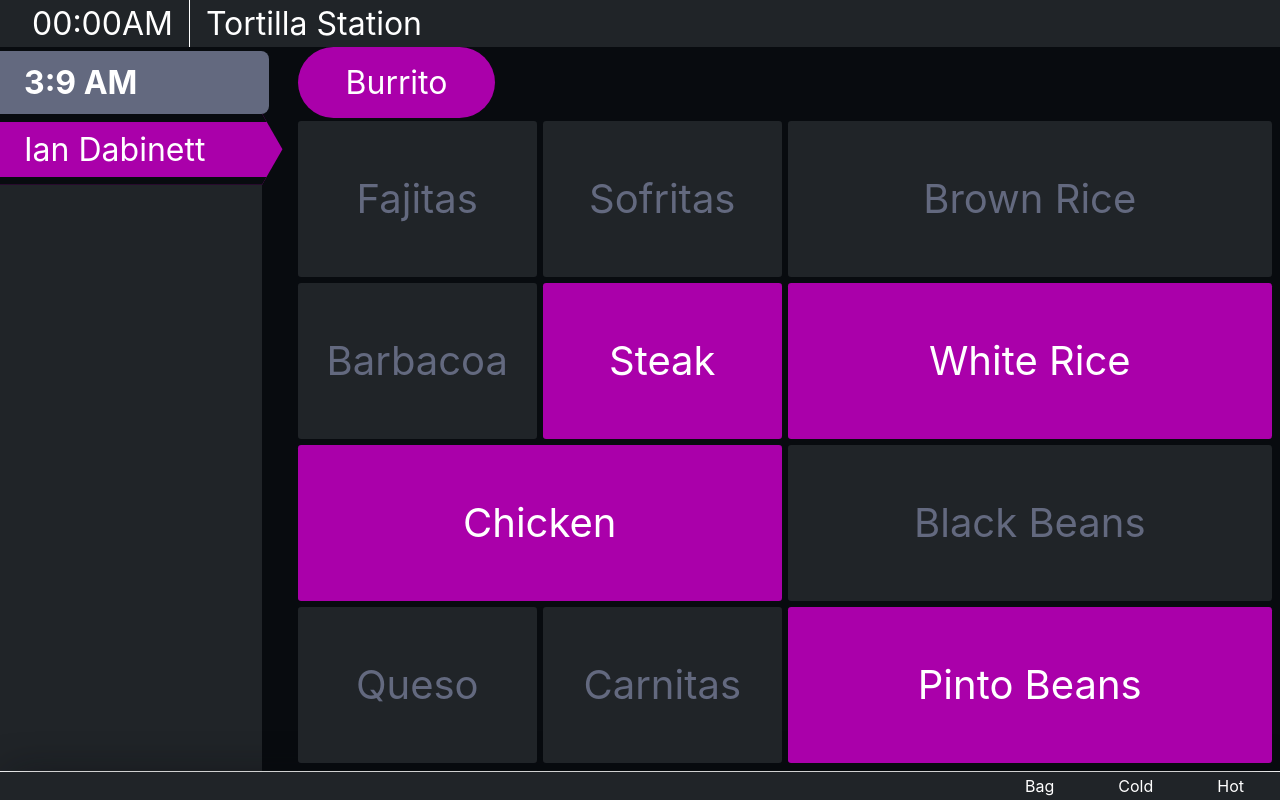
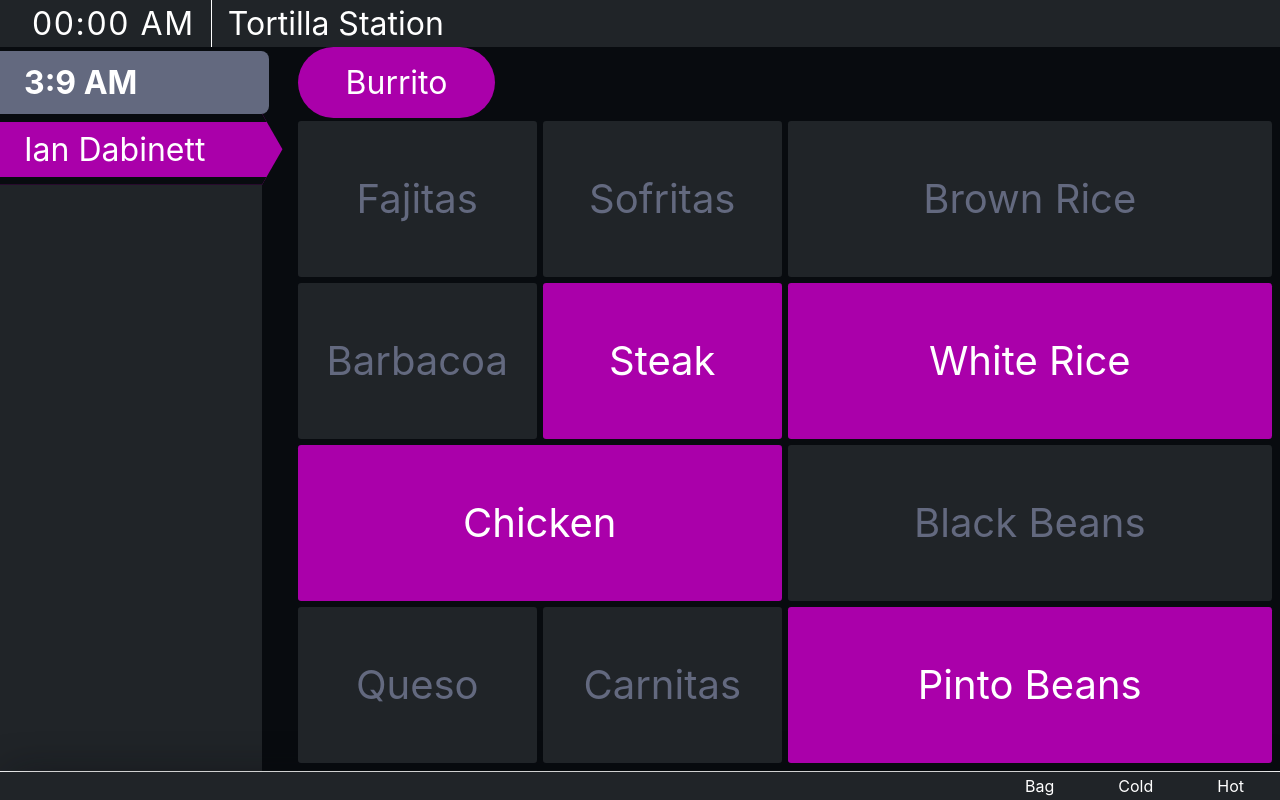
Before and after one commit to IanDab47/react-chipotle-dml, a React (Create React App) app: page / in a window 1280 px wide. Built offline with nearby package versions, Linux system fonts and the light colour scheme.

Commit message:
tweaks window time

```diff
--- a/src/Components/window/Window.js
+++ b/src/Components/window/Window.js
@@ -17,7 +17,7 @@ export default function Window({ name }) {
 
   return (
     <div className="window">
-      <p>{hours.toString().padStart(2, '0')}{tickingColon}{minutes.toString().padStart(2, '0')}{AMPM}</p>
+      <p>{hours.toString().padStart(2, '0')}{tickingColon}{minutes.toString().padStart(2, '0')} {AMPM}</p>
       <p>{name} Station</p>
     </div>
   )
--- a/src/Components/window/styles.css
+++ b/src/Components/window/styles.css
@@ -11,4 +11,5 @@
 
 .window :first-child {
   border-right: .1rem solid var(--fnt-main);
+  letter-spacing: .1rem;
 }
--- a/src/Screens/Cold.js
+++ b/src/Screens/Cold.js
@@ -22,7 +22,7 @@ export default function Cold({ order }) {
     <main className="blue">
       <Window name={'Salsa'} />
 
-      <SideBar name={order.name} />
+      <SideBar name={order.name} timePurchased={order.purch_at} expectedTime={order.expected_pickup} />
 
       <ItemType item={order.type} />
 
```
